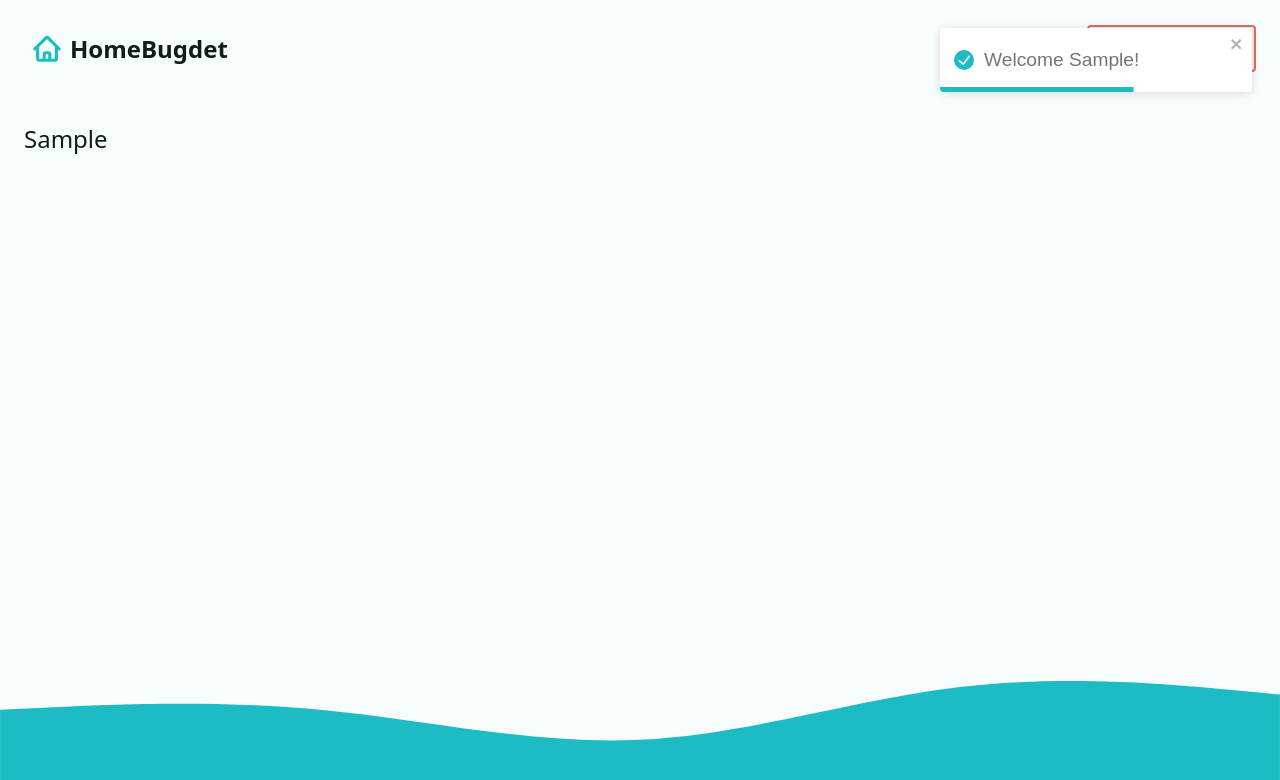
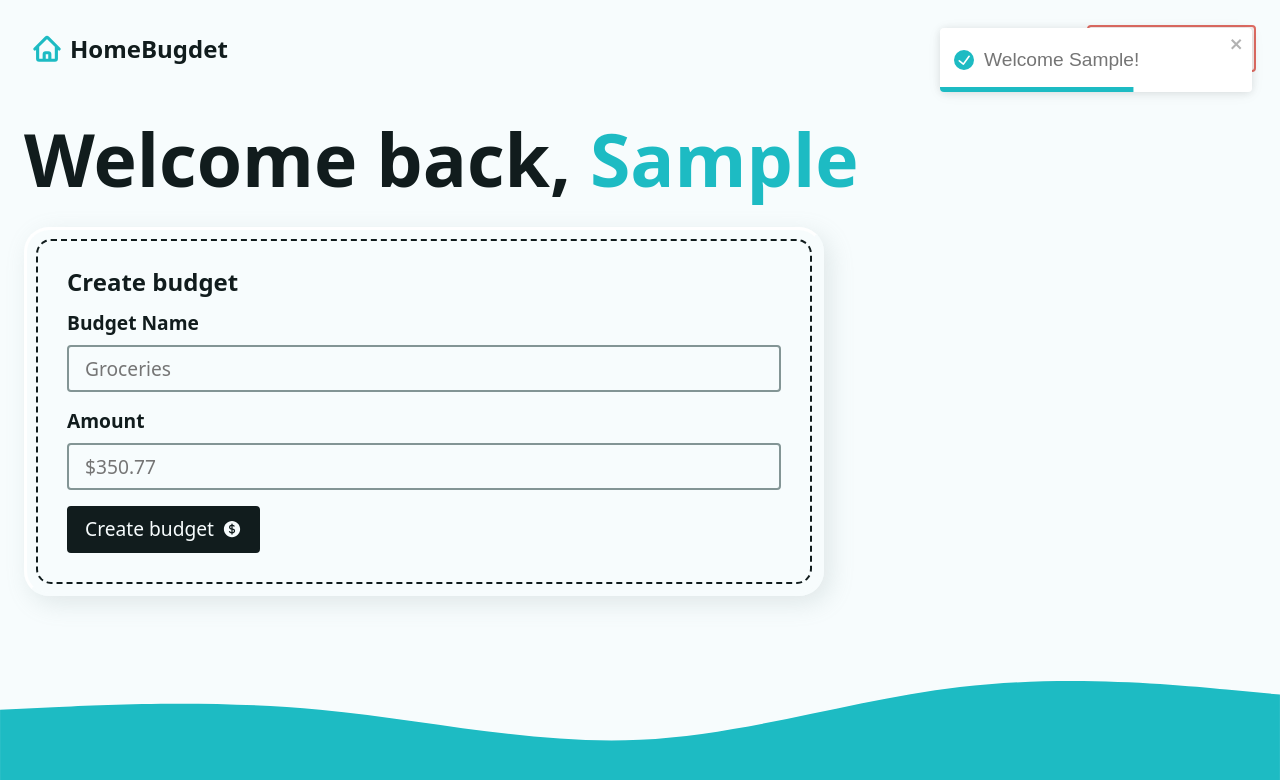
Before and after one commit to abrahamgalue/budget-app, a React (Vite) app: page / in a window 1280 px wide. Both pictures are taken after typing "Sample" into the empty fields and a click on the button "Create Account". Shown: the top 780 px of the page. Built offline with nearby package versions, Linux system fonts and the light colour scheme.

Commit message:
feat: adding new budget form

```diff
--- /dev/null
+++ b/src/components/AddBudgetForm.jsx
@@ -0,0 +1,42 @@
+import { Form } from 'react-router-dom'
+
+// library imports
+import { CurrencyDollarIcon } from '@heroicons/react/24/solid'
+
+const AddBudgetForm = () => {
+  return (
+    <div className='form-wrapper'>
+      <h2 className='h3'>Create budget</h2>
+      <Form method='post' className='grid-sm'>
+        <div className='grid-xs'>
+          <label htmlFor='newBudget'>Budget Name</label>
+          <input
+            type='text'
+            name='newBudget'
+            id='newBudget'
+            placeholder='Groceries'
+            required
+          />
+        </div>
+        <div className='grid-xs'>
+          <label htmlFor='newBudgetAmount'>Amount</label>
+          <input
+            type='number'
+            name='newBudgetAmount'
+            id='newBudgetAmount'
+            step='0.01'
+            placeholder='$350.77'
+            required
+            inputMode='decimal'
+          />
+        </div>
+        <button type='submit' className='btn btn--dark'>
+          <span>Create budget</span>
+          <CurrencyDollarIcon width={20} />
+        </button>
+      </Form>
+    </div>
+  )
+}
+
+export default AddBudgetForm
--- a/src/pages/Dashboard.jsx
+++ b/src/pages/Dashboard.jsx
@@ -6,6 +6,7 @@
 
 // components
 import Intro from '../components/Intro'
+import AddBudgetForm from '../components/AddBudgetForm'
 
 // helper functions
 import { fetchData } from '../helpers'
@@ -13,7 +14,9 @@
 // loader
 export function dashboardLoader() {
   const userName = fetchData('userName')
-  return { userName }
+  const budgets = fetchData('budgets')
+
+  return { userName, budgets }
 }
 
 // action
@@ -29,9 +32,29 @@
 }
 
 const DashBoard = () => {
-  const { userName } = useLoaderData()
+  const { userName, budgets } = useLoaderData()
 
-  return <>{userName ? <p>{userName}</p> : <Intro />}</>
+  return (
+    <>
+      {userName ? (
+        <div className='dashboard'>
+          <h1>
+            Welcome back, <span className='accent'>{userName}</span>
+          </h1>
+          <div className='grid-sm'>
+            {/* { budgets ? () : () } */}
+            <div className='grid-lg'>
+              <div className='flex-lg'>
+                <AddBudgetForm />
+              </div>
+            </div>
+          </div>
+        </div>
+      ) : (
+        <Intro />
+      )}
+    </>
+  )
 }
 
 export default DashBoard
```
